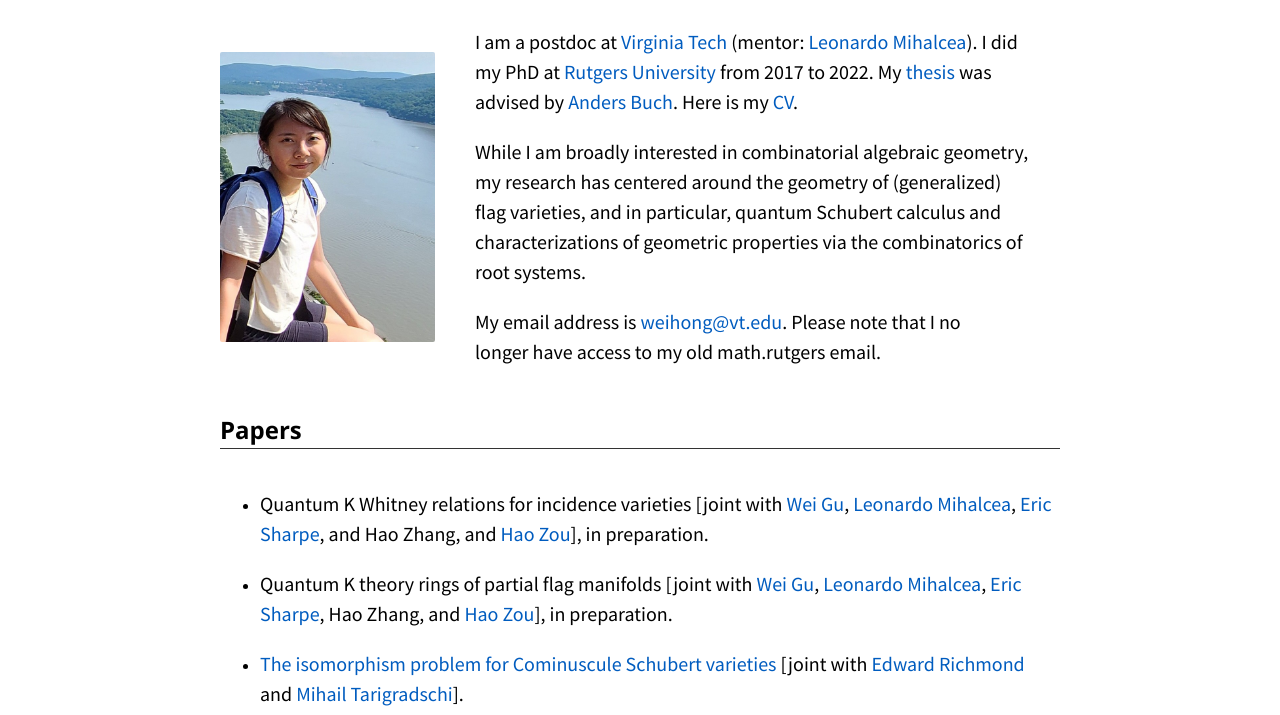
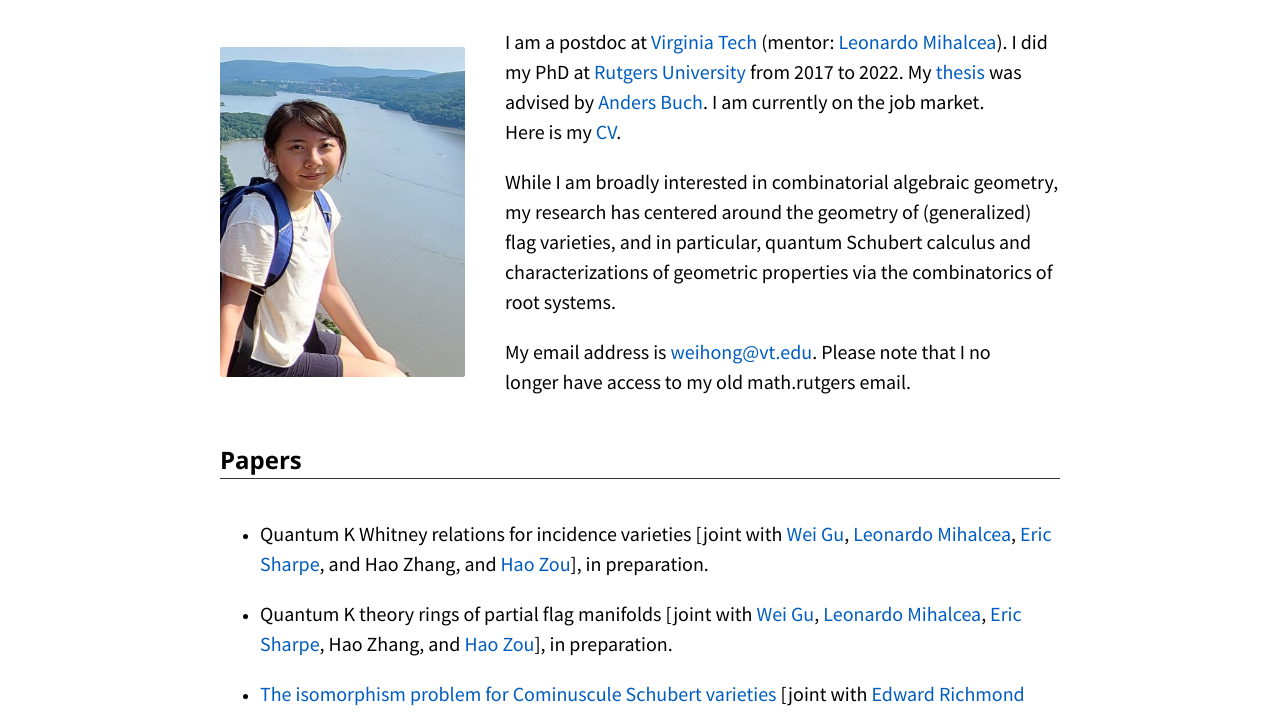
Before and after one commit to weihong-xu/weihong-xu.github.io, a plain HTML site: page index.html in a window 1280 px wide. Shown: the part 64-779 px from the top of the page. Drawn offline with nearby package versions, Linux system fonts and the light colour scheme.

Commit message:
job market

```diff
--- a/index.html
+++ b/index.html
@@ -27,11 +27,11 @@
       <div class="content-table flex-column">
         <div class="flex-row">
           <div class="flex-item flex-column">
-            <img class="image" src="img/profile2.jpg" style="width:215px; height:auto">
+            <img class="image" src="img/profile2.jpg" style="width:245px; height:auto">
           </div>
           <div class="flex-item flex-column">
             <p class="text text-large">
-              I am a postdoc at <a href="https://math.vt.edu/">Virginia Tech</a> (mentor: <a href="https://personal.math.vt.edu//lmihalce/">Leonardo Mihalcea</a>). I did <br>my PhD at <a href="https://math.rutgers.edu/">Rutgers University</a> from 2017 to 2022. My <a href="https://rucore.libraries.rutgers.edu/rutgers-lib/67939/PDF/1/play/">thesis</a> was <br> advised by <a href="http://sites.math.rutgers.edu/~asbuch">Anders Buch</a>. Here is my <a href="CV.pdf">CV</a>.</p>
+              I am a postdoc at <a href="https://math.vt.edu/">Virginia Tech</a> (mentor: <a href="https://personal.math.vt.edu//lmihalce/">Leonardo Mihalcea</a>). I did <br>my PhD at <a href="https://math.rutgers.edu/">Rutgers University</a> from 2017 to 2022. My <a href="https://rucore.libraries.rutgers.edu/rutgers-lib/67939/PDF/1/play/">thesis</a> was <br> advised by <a href="http://sites.math.rutgers.edu/~asbuch">Anders Buch</a>. I am currently on the job market.<br>Here is my <a href="CV.pdf">CV</a>.</p>
               <p class="text text-large"> While I am broadly interested in combinatorial algebraic geometry,<br>
               my research has centered around the geometry of (generalized)<br> flag varieties, and in particular, quantum Schubert calculus and <br>characterizations of geometric properties via the combinatorics of <br>root systems.</p>
               <p class="text text-large">My email address is  <a href="mailto: weihong@vt.edu">weihong@vt.edu</a>. Please note that I no <br>longer have access to my old math.rutgers email. <br> </p>
```
